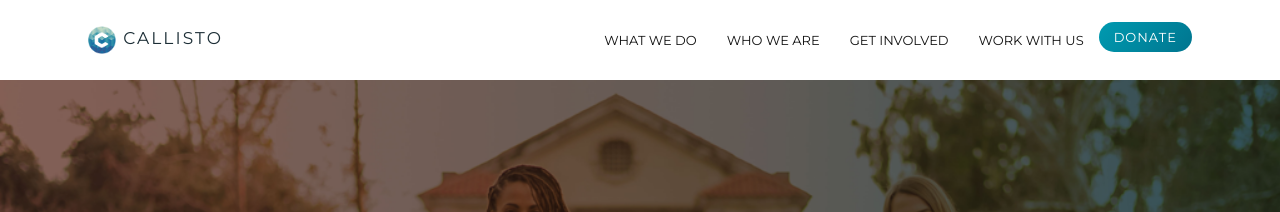
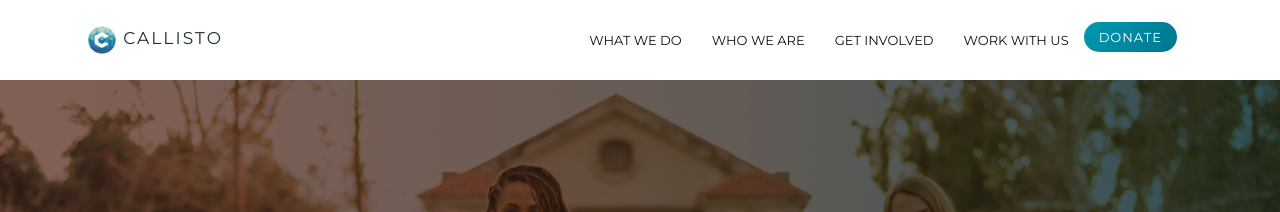
Before and after one commit to project-callisto/projectcallisto-dot-org, a Jekyll site: the page built from index.html, in a window 1280 px wide. Shown: the top 212 px of the page. Built offline with Jekyll 4.4.1, drawn with Linux system fonts in a browser that asks for light colours.

Commit message:
header, press, navbar styling

```diff
--- a/_sass/callisto.scss
+++ b/_sass/callisto.scss
@@ -259,10 +259,6 @@
 .footer {
     flex-shrink: 0;
 }
-
-/*#facebook-share {
-  padding: 5px 20px;
-}*/
 
 .footer .navbar-nav > li {
     float: none;
@@ -993,11 +989,6 @@
     #id_header ul > li > a {
         text-align: center;
     }
-
-    #id_header .navbar-nav {
-        padding-top: 2px;
-        padding-bottom: 2px;
-    }
 }
 
 @media only screen and (max-width: 1020px) {
@@ -1216,11 +1207,6 @@
         height: 70px;
     }
 
-    #press {
-        min-height: 70px;
-        max-height: 70px;
-    }
-
     #press.row {
         padding-left: 0;
         padding-right: 0;
--- a/_sass/home.scss
+++ b/_sass/home.scss
@@ -35,6 +35,7 @@
     @include stat-icon-sizing;
 
     font-size: 40px;
+    font-weight: 600;
     color: $primary-title-color;
     position: relative;
     background: linear-gradient(215deg, $color-stats-start 20%, $color-stats-end 80%);
--- a/_sass/main.scss
+++ b/_sass/main.scss
@@ -158,6 +158,7 @@
     font-size: 20px;
     line-height: 1.4;
     width: 572px;
+    font-weight: 400;
 }
 
 .quote-section {
@@ -207,6 +208,11 @@
 
 .footer {
     padding: 20px 70px;
+}
+
+.nav.navbar-nav {
+    background: white;
+    padding: 15px;
 }
 
 .top_nav {
```
